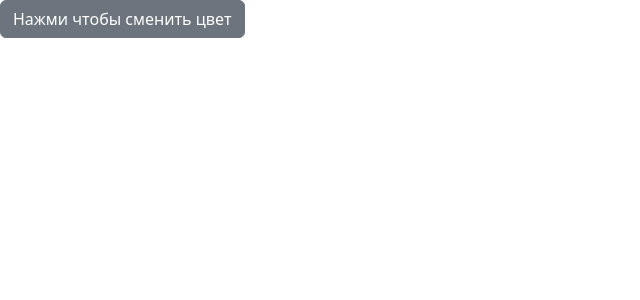
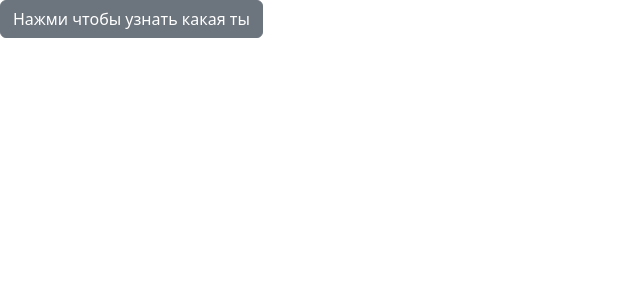
Before and after one commit to voronovmaksim88/Flask, a Flask app: page / in a window 1280 px wide. Shown: the top 300 px of the page, without its empty margins (0-640 px from the left). Run offline with Flask 3, Linux system fonts and the light colour scheme.

Commit message:
изменил текст

```diff
--- a/templates/index.html
+++ b/templates/index.html
@@ -21,7 +21,7 @@
 </head>
 <body>
     <a class="btn btn-secondary" id="myButton2">
-        Нажми чтобы сменить цвет
+        Нажми чтобы узнать какая ты
     </a>
 
 
@@ -37,6 +37,7 @@ document.getElementById('myButton2').onclick = function() {
         document.getElementById('myButton2').className = 'btn btn-secondary';
     } else {
         document.getElementById('myButton2').className = 'btn btn-primary';
+        document.getElementById('myButton2').textContent = 'самая лучшая';
     }
 };
 </script>
```
